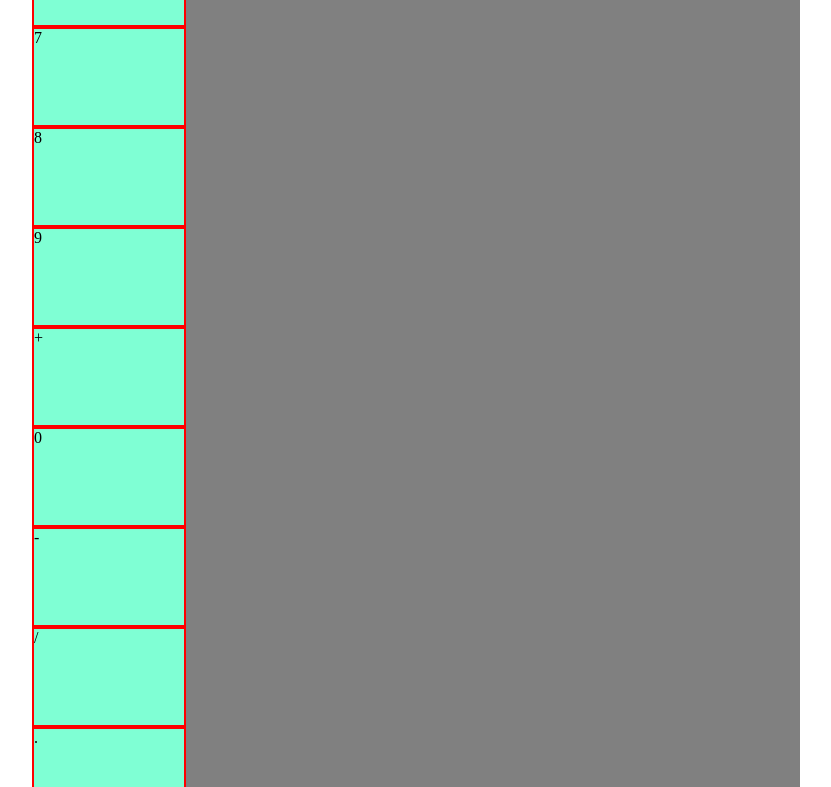
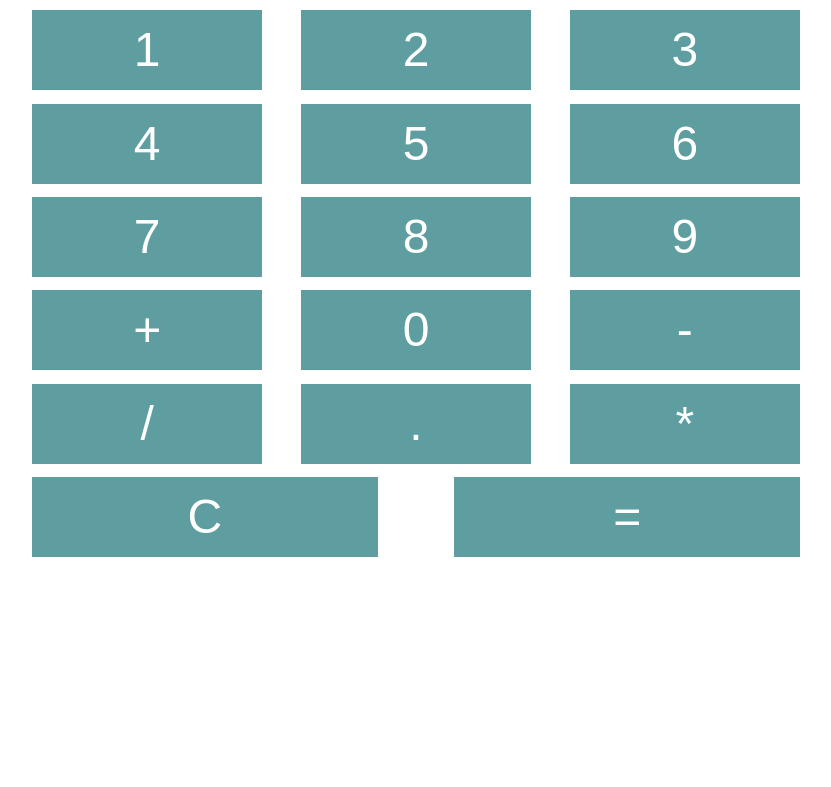
Before and after one commit to czyzu05/JavaScript-projects, a plain HTML site: page Calculator/index.html in a window 1280 px wide. Shown: the part 183-970 px from the top of the page, without its empty margins (224-1055 px from the left). After the commit the page ends 800 px from the top, so only its background shows below. Drawn offline with Linux system fonts and the light colour scheme.

Commit message:
basic layout

```diff
--- a/Calculator/style.css
+++ b/Calculator/style.css
@@ -6,31 +6,43 @@
 
 body {
     display: flex;
-    flex-direction: column;
-    height: 100vh;
     justify-content: center;
     align-items: center;
+    height: 100vh;
 }
 
 .panel {
     display: flex;
     flex-wrap: wrap;
-    flex-basis: 85vh;
-    flex-direction: column;
+    justify-content: space-between;
+    align-content: space-between;
     width: 60%;
     min-width: 500px;
-    background-color: gray;
+    height: 85vh;
+    font-family: Arial;
+    color: white;
 }
 
 .result {
-    flex-basis: 15vh;
+    flex-basis: 100%;
+    height: 15vh;
     background-color: black;
+    line-height: 15vh;
+    text-align: right;
+    padding-right: 20px;
+    font-size: 10vh;
 }
 
-.panel div:nth-child(n+2) {
-    flex-basis: 100px;
-    flex-grow: 3;
-    width: 20%;
-    background-color: aquamarine;
-    border: 2px solid red;
+div.result~ div {
+    height: 10vh;
+    background-color: cadetblue;
+    flex-basis: 30%;
+    font-size: 6vh;
+    text-align: center;
+    line-height: 10vh;
 }
+
+div>div:nth-last-child(1),
+div>div:nth-last-child(2) {
+    flex-basis: 45%;
+}
```
